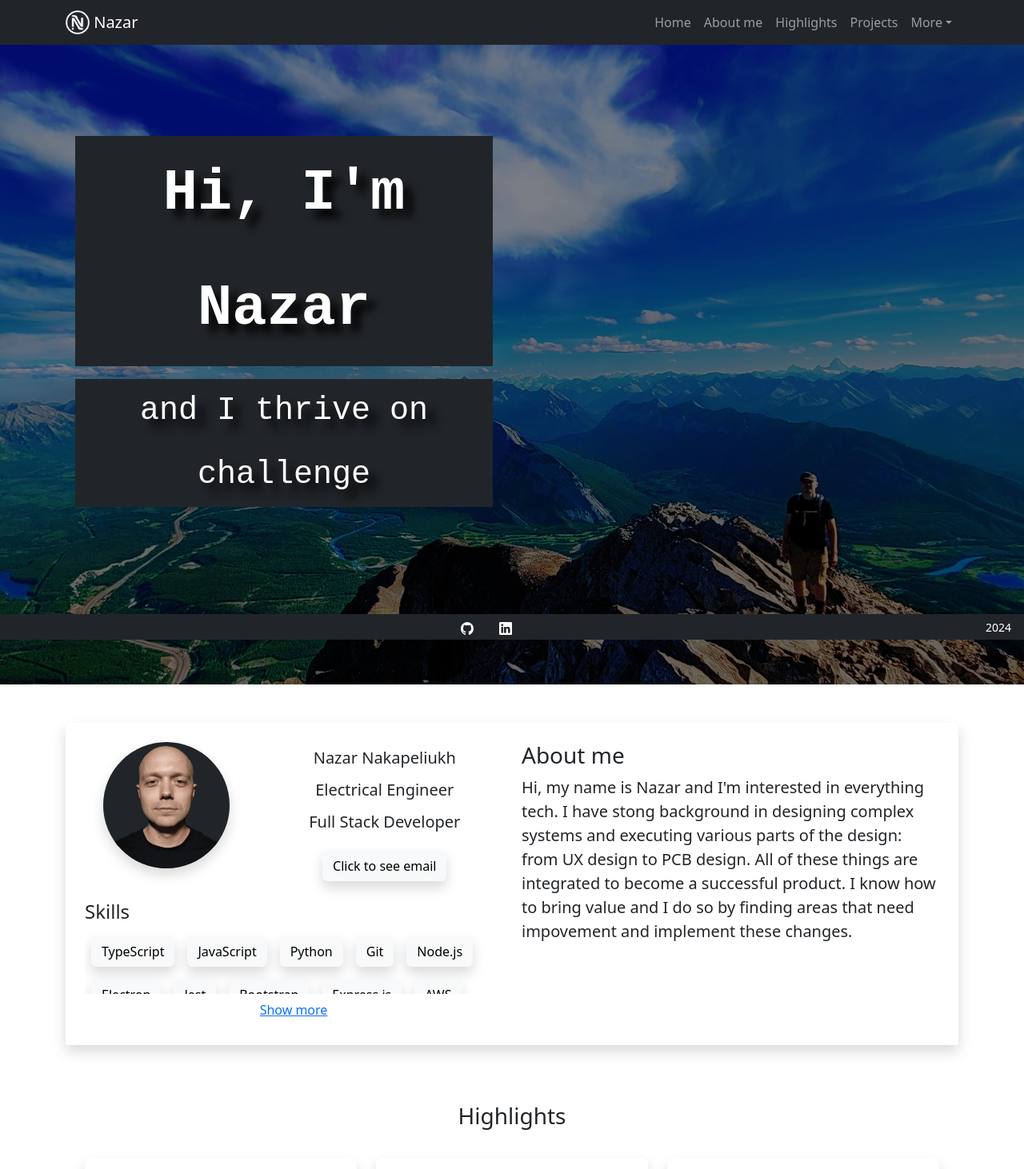
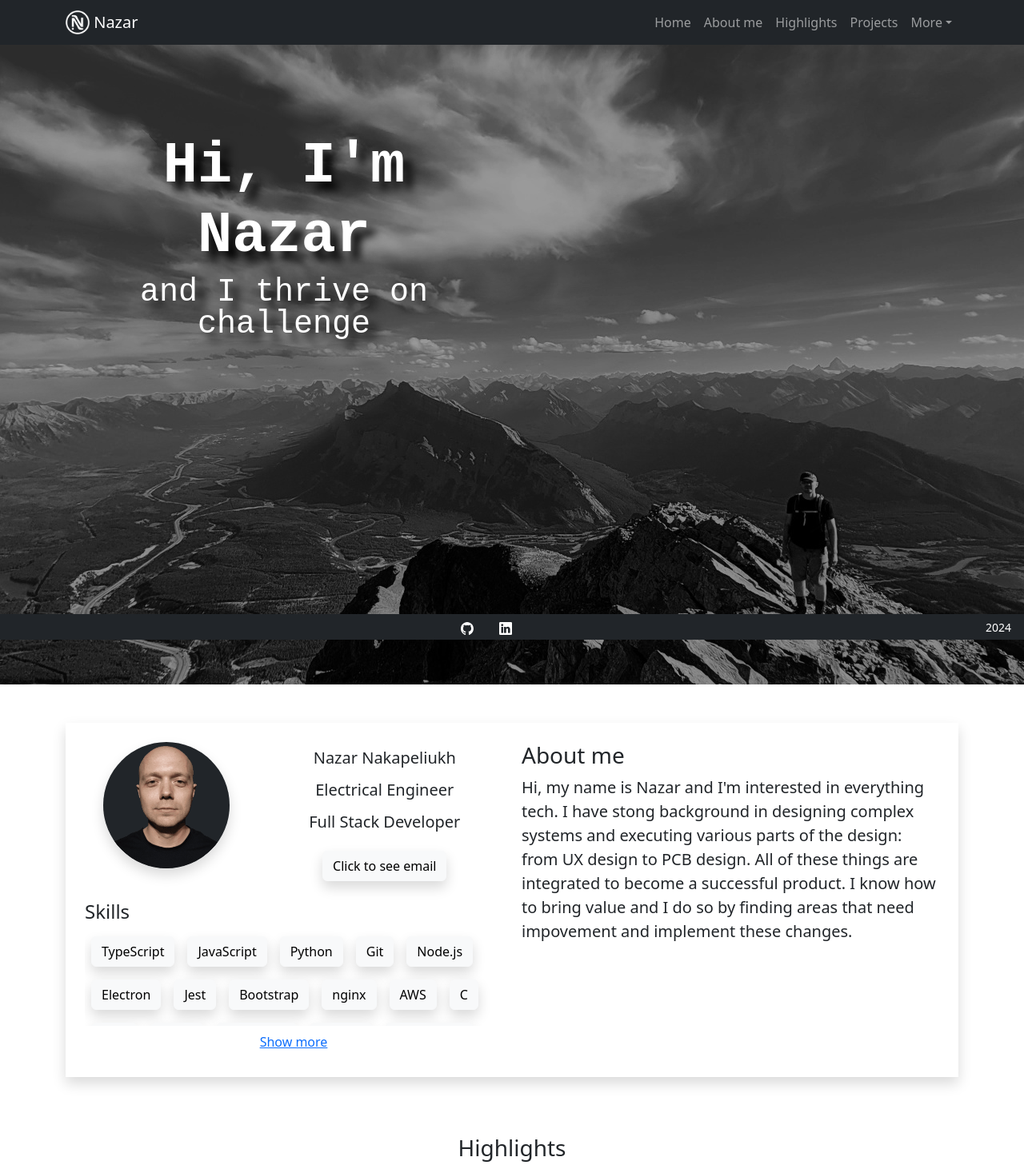
Before and after one commit to nnakapeliukh/personalSite, a React (Create React App) app: page / in a window 1280 px wide. Shown: the top 1462 px of the page at 80% size. Built offline with nearby package versions, Linux system fonts and the light colour scheme.

Commit message:
Adds minor changes

```diff
--- a/src/elements/aboutMe.tsx
+++ b/src/elements/aboutMe.tsx
@@ -29,7 +29,7 @@
   { name: "Electron" },
   { name: "Jest" },
   { name: "Bootstrap" },
-  { name: "Express.js" },
+  { name: "nginx" },
   { name: "AWS" },
   { name: "C" },
   { name: "AHK" },
--- a/src/elements/collapse.css
+++ b/src/elements/collapse.css
@@ -1,10 +1,10 @@
-
-  .module .collapse, .module .collapsing {
-    height: 5rem;  /* [NUM_OF_LINES] x [LINE_HEIGHT] */
+.module .collapse,
+.module .collapsing {
+  height: 7.5rem; /* [NUM_OF_LINES] x [LINE_HEIGHT] */
 }
 
 .module .collapse {
-    position: relative;  /* For ...'s content absolute positioning */
+  position: relative; /* For ...'s content absolute positioning */
   display: block;
   overflow: hidden;
 }
@@ -16,5 +16,5 @@
 }
 
 .module .collapse.show {
-    height: auto;  /* You need to reset the height when not collapsed */
+  height: auto; /* You need to reset the height when not collapsed */
 }
--- a/src/elements/mainPage.tsx
+++ b/src/elements/mainPage.tsx
@@ -7,7 +7,6 @@
 import cloudsBgd2 from "../assets/clouds2.png";
 import cloudsBgd3 from "../assets/clouds3.png";
 import "./mainPage.css";
-// import { Image } from "react-bootstrap";
 
 function MainPage() {
   return (
@@ -16,8 +15,8 @@
         className="hero route bg-image min-vw-100 p-0"
         style={{
           backgroundImage: `url(${mountainBgd})`,
-          height: "100vh, 100vh",
-          width: "100%, 100%",
+          height: "100vh",
+          width: "100%",
           backgroundAttachment: "fixed",
           backgroundPosition: "50% 50%",
           backgroundRepeat: "no-repeat",
@@ -71,23 +70,35 @@
               xs
               style={{
                 height: "100vh",
-                paddingTop: "10%",
                 zIndex: "1",
               }}
             >
               <Container
                 // className="bg-dark"
                 style={{
-                  borderRadius: "20px",
                   fontFamily: "Monospace",
+
+                  paddingTop: "20%",
                 }}
+              >
+                <div
+                  className=""
+                  style={
+                    {
+                      // backgroundColor: "#00000077",
+                      // borderRadius: "10px",
+                      // boxShadow: "0px 0px 50px inset #000000",
+                      // lineHeight: "0.8",
+                    }
+                  }
                 >
                   <p
                     style={{
                       textShadow: "11px 11px 11px #000",
                       color: "white",
+                      // lineHeight: "0.8",
                     }}
-                  className="display-2 fw-bold lh-lg text-center  bg-dark py-0"
+                    className="display-2 fw-bold  text-center px-1 my-0 py-0"
                   >
                     Hi, I&apos;m Nazar
                   </p>
@@ -97,11 +108,13 @@
                       // height: '30%',
                       textShadow: "11px 11px 11px #000",
                       color: "white",
+                      lineHeight: "1",
                     }}
-                  className="display-6 align-left lh-lg text-center bg-dark"
+                    className="display-6 align-left text-center py-2"
                   >
                     and I thrive on challenge
                   </p>
+                </div>
               </Container>
             </Col>
             <Col xs={12} md>
--- a/src/elements/projects.tsx
+++ b/src/elements/projects.tsx
@@ -14,7 +14,7 @@
 const listOfProjects = [
   {
     name: "Weather App",
-    link: "/weatherApp",
+    link: "/weatherapp",
     description:
       "This page uses API to fetch data from weather data bank \
     and image from image stock depending on weather",
@@ -53,7 +53,7 @@
               key={project.name}
               className=" mt-4 highlight-container pb-1"
             >
-              <a href="/weatherApp" className="link-opacity-10">
+              <a href={project.link} className="link-opacity-10">
                 <Container
                   className="mt-1 shadow h-100 rounded-3"
                   style={{
```
Also changed, not shown: src/assets/mountainEnhanced.jpg, src/assets/mountainEnhanced1.jpg (deleted). Lines whose indentation alone changed are shown as unchanged.
